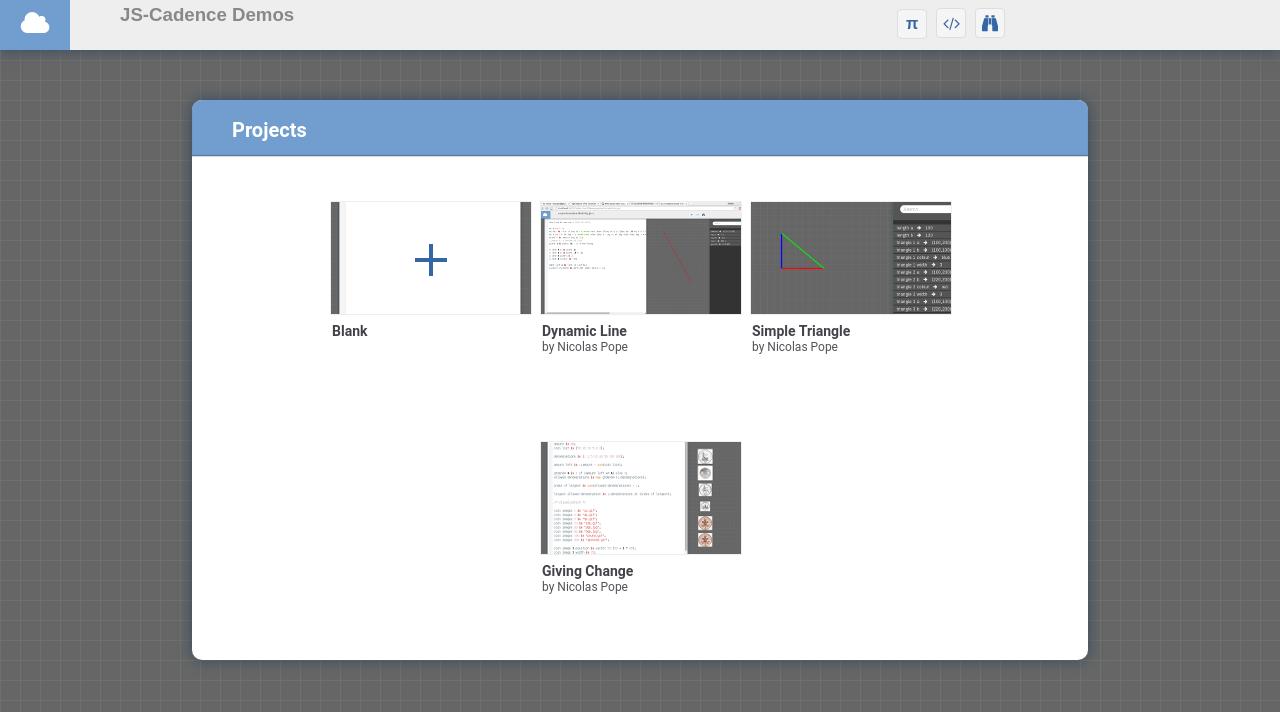
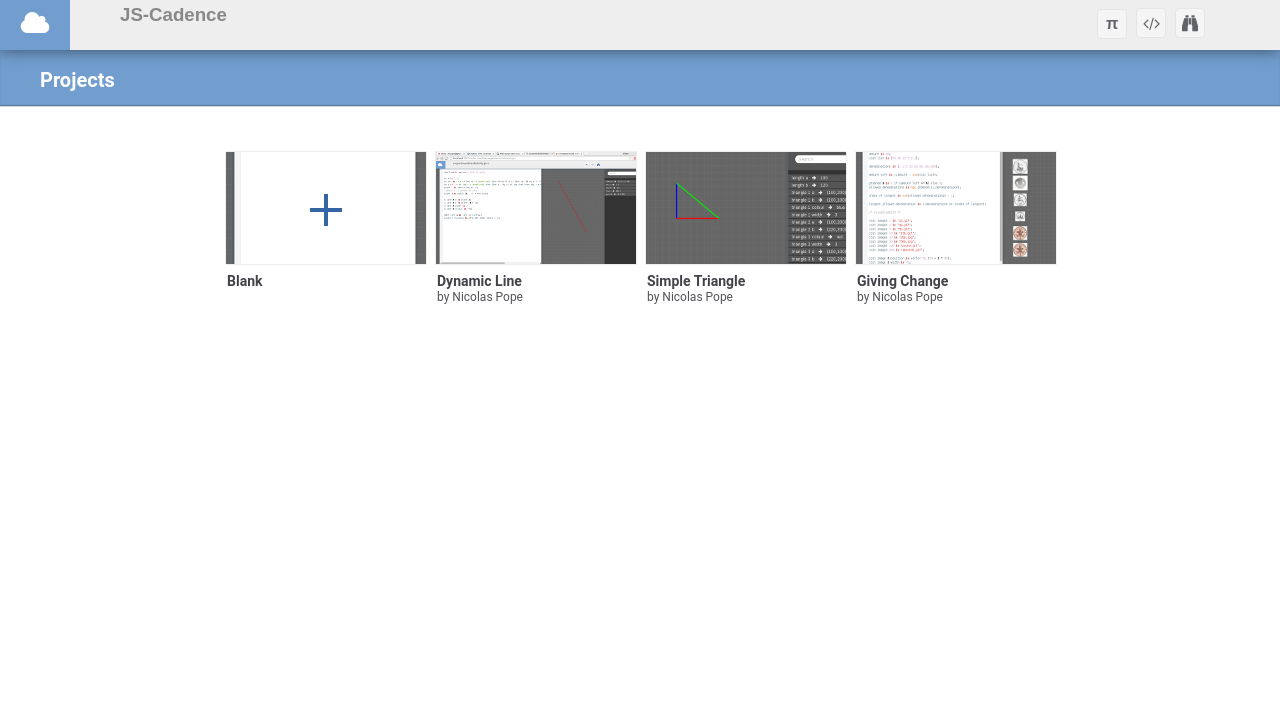
Before and after one commit to EMGroup/js-cadence, a website: page index.html in a window 1280 px wide. Drawn offline with Linux system fonts and the light colour scheme; no server answers; files whose address does not match are found by name.

Commit message:
Enlarge project list

```diff
--- a/css/cadence.css
+++ b/css/cadence.css
@@ -132,7 +132,7 @@ div.tool-buttons {
 	position: absolute;
 	top: 0;
 	height: 50px;
-	right: 250;
+	right: 50px;
 	/*border-right: 1px solid #ddd;*/
 	padding-top: 8px;
 	padding-right: 20px;
@@ -142,9 +142,9 @@ div.tool-buttons {
 
 button.toolbutton {
 	background: #f5f5f5; /*linear-gradient(#eee, #ddd);*/
-	color: #3465a4;
+	color: #626269;
 	font-size: 12pt;
-	border: 1px solid #ddd;
+	border: 1px solid #e5e5e5;
 	border-radius: 4px;
 	width: 30px;
 	height: 30px;
@@ -233,8 +233,10 @@ div.cadence-dialog-title {
 }
 
 div.cadence-dialog-browse {
-	width: 70%;
-	height: 70%;
+	border-radius: 0;
+	margin-top: 50px;
+	width: 100%;
+	height: calc(100% - 50px);
 	background-color: white;
 	box-sizing: border-box;
 	/*padding: 40px;*/
@@ -242,7 +244,10 @@ div.cadence-dialog-browse {
 
 div.cadence-dialog-plisting {
 	box-sizing: border-box;
-	padding: 40px;
+	padding-top: 40px;
+	padding-bottom: 40px;
+	padding-left: 80px;
+	padding-right: 80px;
 	/*border: 1px solid #eee;*/
 	width: 100%;
 	height: 100%;
--- a/index.html
+++ b/index.html
@@ -122,7 +122,7 @@
 <body>
 <div id="menubar" style="position: absolute; top: 0; left: 0; right: 0; height: 50px;">
 <div class="mainmenu">&#xf0c2;</div>
-<div class="titletext">JS-Cadence Demos</div>
+<div class="titletext">JS-Cadence</div>
 	<div class="tool-buttons">
 		<button class="toolbutton" style="font-weight: bold;">π</button>
 		<button class="toolbutton iconfont">&#xf121;</button>
--- a/js/ui/subdialogs.js
+++ b/js/ui/subdialogs.js
@@ -20,7 +20,7 @@ Cadence.UI.Dialogs.browseModels = function(element, callback) {
 
 			(function(entry) {
 			ele.click(function() {
-				callback(entry.url);
+				callback(entry.url, entry.title);
 				element.removeChild(obscurer.get(0));
 			});
 			})(entry);
```
